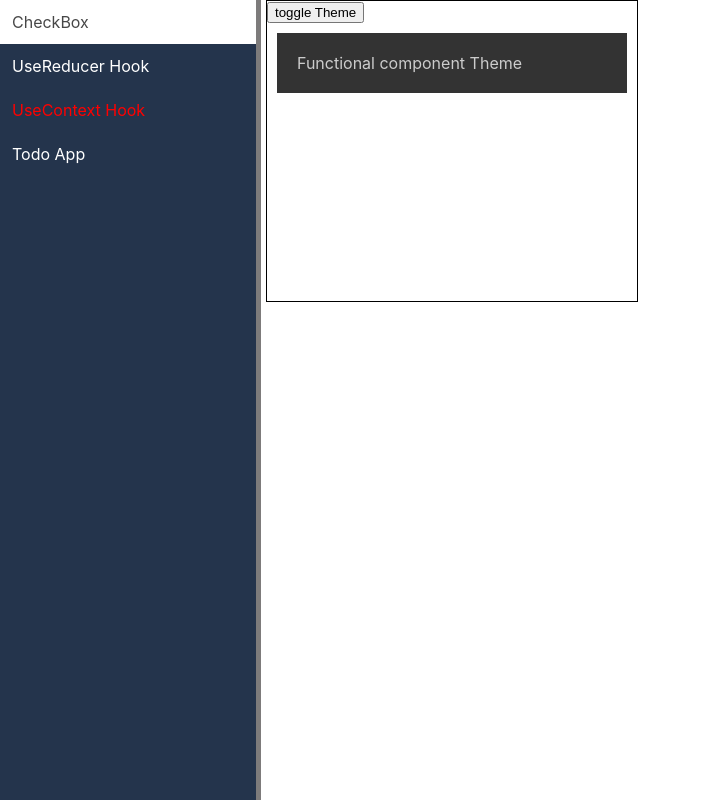
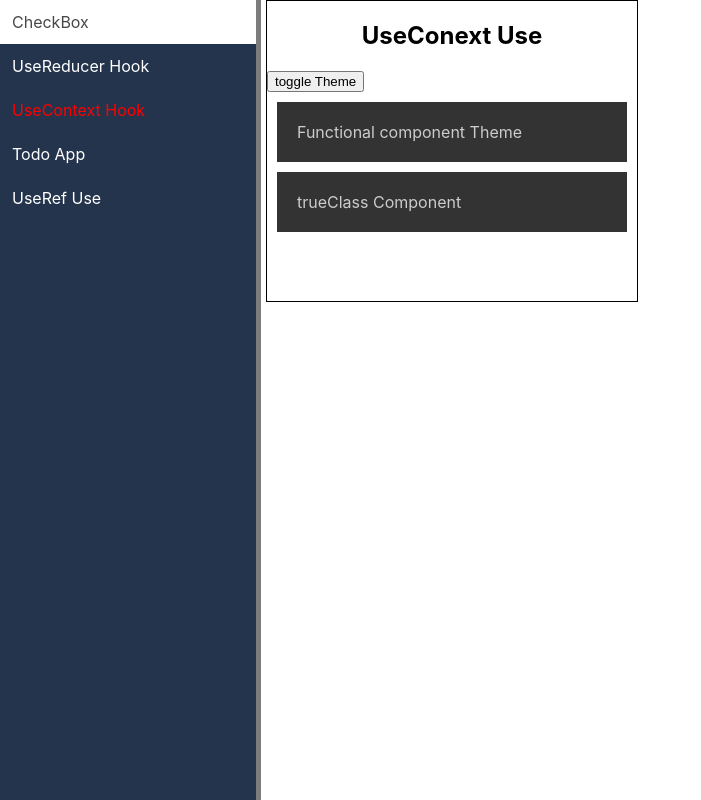
Before and after one commit to Gauravpant14/IMP_REACT_CONCEPT, a React (Create React App) app: page / in a window 1280 px wide. Both pictures are taken after a click on the item "UseContext Hook". Shown: the whole page, without its empty margins (0-701 px from the left). Built offline with nearby package versions, Linux system fonts and the light colour scheme.

Commit message:
useref use #1

```diff
--- a/src/App.js
+++ b/src/App.js
@@ -5,13 +5,15 @@ import UseReducer from "./Components/hooks/UseReducer/UseReducer";
 import SideBar from "./Components/Sidebar";
 import TodoApp from "./Components/Todo";
 import UseContextHook from "./Components/hooks/UseContextUse";
+import UseRefUse from "./Components/hooks/UseRefUse";
 
 function App() {
   const [state,setState] = useState({
     checkbox:false,
     useRedHook:false,
     todoOpen:false,
-    useCon:false
+    useCon:false,
+    useRef:false
   })
 
   return (
@@ -28,6 +30,7 @@ function App() {
         {state.useRedHook && <UseReducer />}
         {state.todoOpen && <TodoApp />}
         {state.useCon && <UseContextHook />}
+        {state.useRef && <UseRefUse />}
       </main>
     </div>
   );
--- a/src/Components/Sidebar/index.js
+++ b/src/Components/Sidebar/index.js
@@ -29,6 +29,12 @@ const SideBar = ({state,setState}) => {
                 })} style={{color: state.todoOpen ? 'red' : '#fff'}}>
                     Todo App
                 </li>
+                <li onClick={()=> setState({
+                    ...state,
+                    useRef:!state.useRef
+                })} style={{color: state.useRef ? 'red' : '#fff'}}>
+                    UseRef Use
+                </li>
             </ul>
         </div>
     )
--- /dev/null
+++ b/src/Components/hooks/UseContextUse/ClassContextComponent.js
@@ -0,0 +1,27 @@
+import React, { Component } from 'react';
+import { ThemeContext } from '.';
+
+export default class ClassContextComponent extends Component {
+   themeStyles(dark){
+       return{
+        backgroundColor: dark ? '#333' : '#CCC',
+        color: dark ? '#CCC' : '#333',
+        padding: '20px',
+        margin:'10px'
+       }
+    }
+    render() {
+        return (
+            <ThemeContext.Consumer>
+                {
+                    darkTheme => {
+                        return <div style={this.themeStyles(darkTheme)}>
+                            {JSON.stringify(darkTheme)}
+                            Class Component
+                        </div>
+                    }
+                }
+            </ThemeContext.Consumer>
+        )
+    }
+}
--- a/src/Components/hooks/UseContextUse/index.js
+++ b/src/Components/hooks/UseContextUse/index.js
@@ -1,4 +1,5 @@
 import React,{useState} from 'react'
+import ClassContextComponent from './ClassContextComponent';
 import FunctionContextComponent from './FunctionContextComponent';
 
 export const ThemeContext = React.createContext();
@@ -11,8 +12,10 @@ const UseContextHook = () => {
     return (
         <ThemeContext.Provider value={darkTheme} className="container">
             <div className="container">
+             <h2>UseConext Use</h2>
             <button onClick={toggleTheme}>toggle  Theme</button>
             <FunctionContextComponent />
+            <ClassContextComponent />
             </div>
 
         </ThemeContext.Provider>
--- /dev/null
+++ b/src/Components/hooks/UseRefUse/index.js
@@ -0,0 +1,24 @@
+import React,{useState,useEffect,useRef} from 'react'
+
+const UseRefUse = () => {
+    const [name,setName] = useState('');
+    const ref = useRef(1);
+    const inputRef = useRef();
+    const focus = () => {
+       inputRef.current.focus();
+    }
+    useEffect(() => {
+       ref.current = ref.current +1;
+    })
+    return (
+        <div className="container">
+            <h2>UseRef Use</h2>
+            <input value={name} onChange={(e)=> setName(e.target.value)} ref={inputRef}/>
+            <button onClick={focus}>Focus</button>
+            <h3>I rendered {ref.current} times</h3>
+
+        </div>
+    )
+}
+
+export default UseRefUse
```
Also changed, not shown: src/Components/GoogleAuth/index.js (added, +11 -0 lines), src/Components/Homepage/index.js (added, +11 -0 lines).
